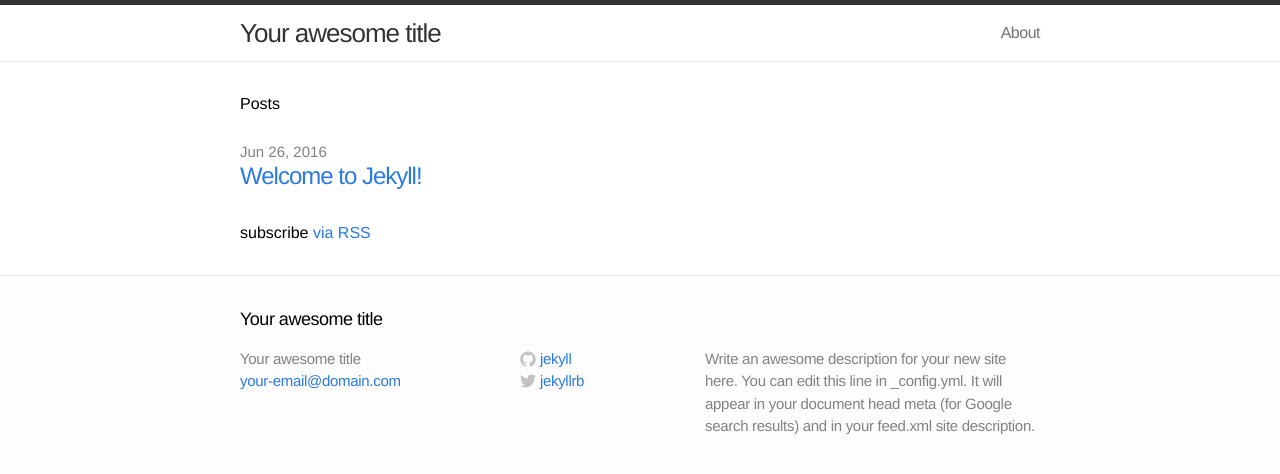
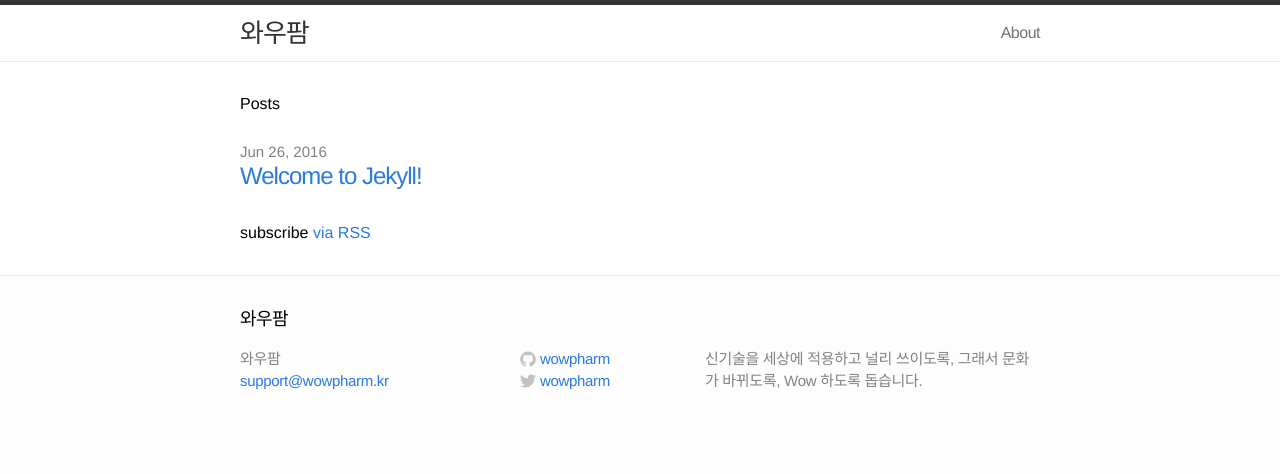
Before and after one commit to wowpharm/tt.markdown, a Jekyll site: the page built from index.html, in a window 1280 px wide. Shown: the top 474 px of the page. Built offline with Jekyll 4.4.1, drawn with Linux system fonts in a browser that asks for light colours.

Commit message:
update _config.yml

```diff
--- a/_config.yml
+++ b/_config.yml
@@ -1,11 +1,11 @@
 # Site settings
-title: Your awesome title
-email: your-email@domain.com
-description: "Write an awesome description for your new site here. You can edit this line in _config.yml. It will appear in your document head meta (for Google search results) and in your feed.xml site description."
+title: 와우팜
+email: support@wowpharm.kr
+description: "신기술을 세상에 적용하고 널리 쓰이도록, 그래서 문화가 바뀌도록, Wow 하도록 돕습니다."
 baseurl: ""
-url: "http://yourdomain.com"
-twitter_username: jekyllrb
-github_username:  jekyll
+url: "http://wowpharm.kr"
+twitter_username: wowpharm
+github_username:  wowpharm
 
 # Build settings
 markdown: kramdown
```
